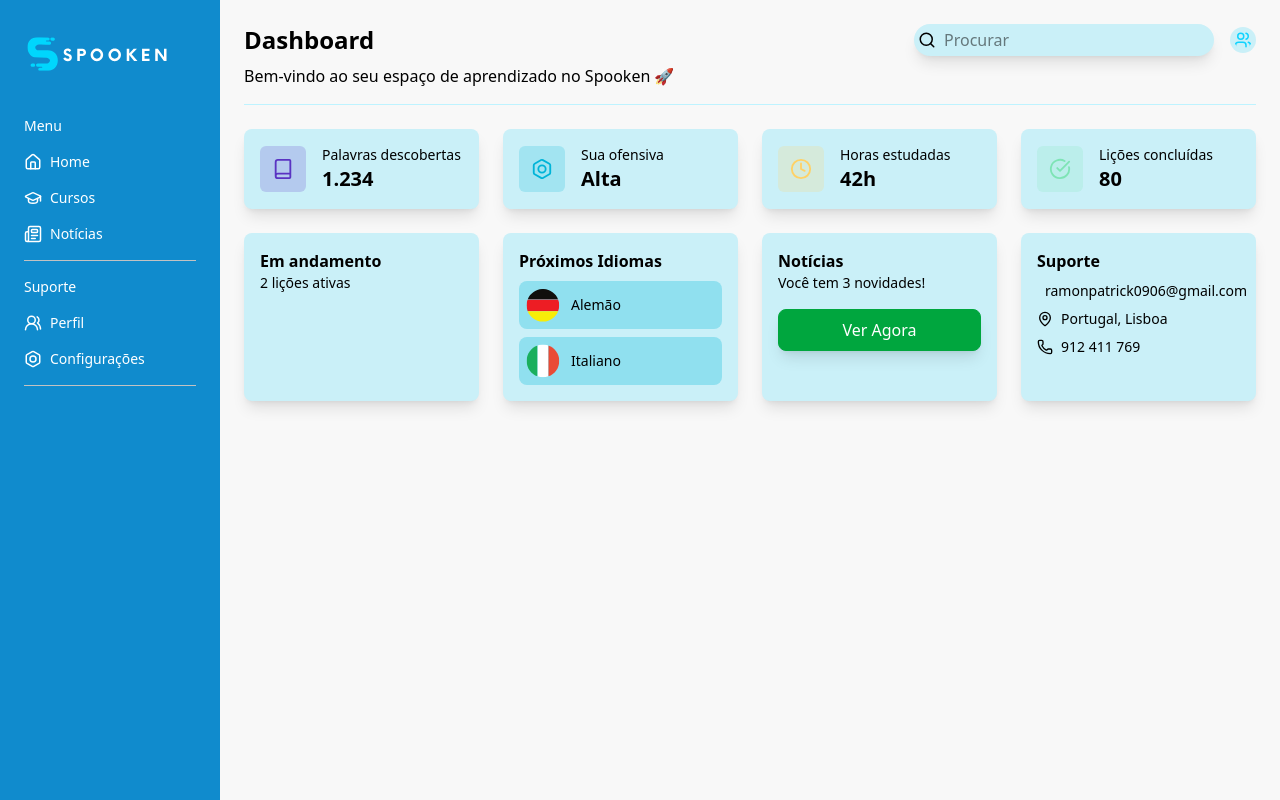
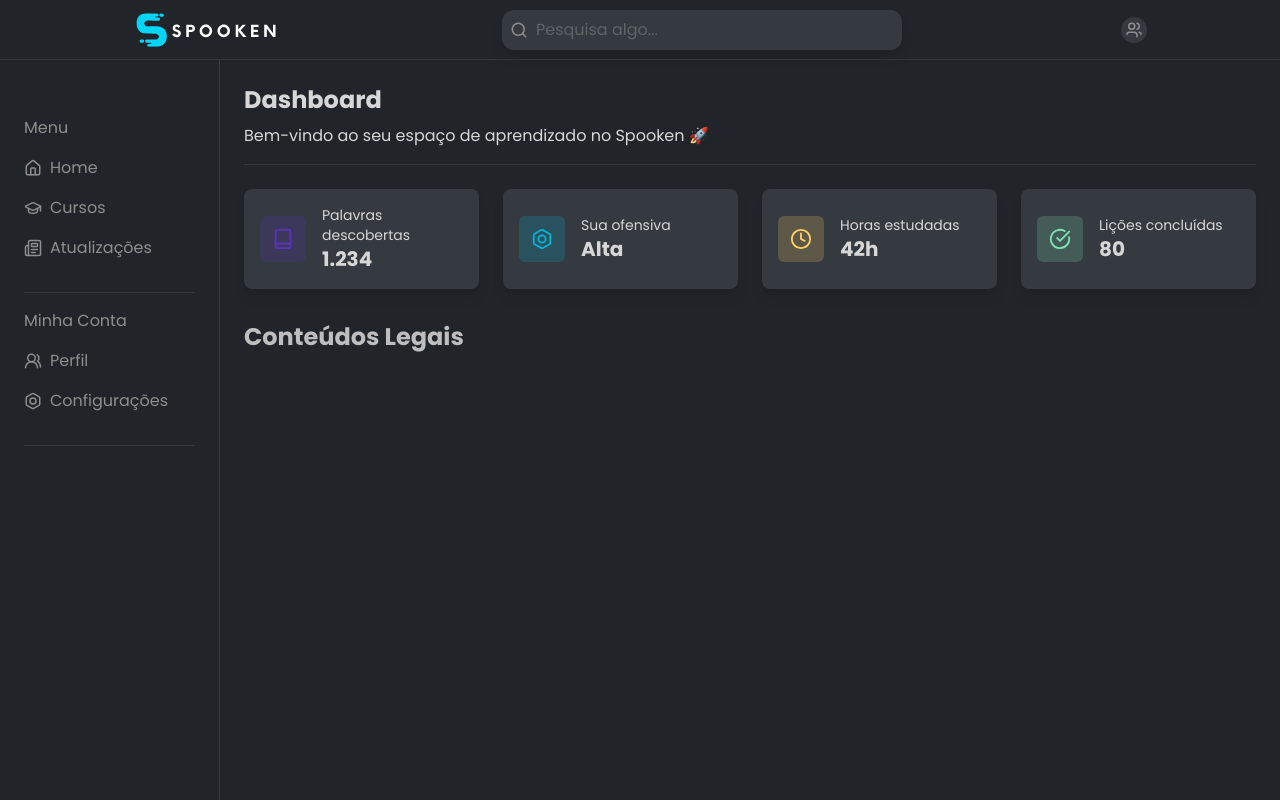
Before and after one commit to ramoncode-exe/spoken-web, a Next.js app: page /dashboard in a window 1280 px wide. Built offline with nearby package versions, Linux system fonts and the light colour scheme.

Commit message:
Improve ux/ui dashboard!

```diff
--- a/src/app/dashboard/layout.tsx
+++ b/src/app/dashboard/layout.tsx
@@ -1,24 +1,37 @@
 "use client"
 
-import { useState } from "react";
 import LogoLight from "../../assets/logo-light.svg";
 import Image from "next/image";
 import Link from "next/link";
-import { House, GraduationCap, Newspaper, UsersRound, Bolt } from "lucide-react";
+import { House, GraduationCap, Newspaper, UsersRound, Bolt, Users, Search } from "lucide-react";
 
 export default function DashboardLayout({ children }: { children: React.ReactNode }) {
+    return (
+        <div className="min-h-screen bg-[#212529] font-poppins flex flex-col">
 
-    return (
-        <div className="flex min-h-screen bg-[#108bcd]">
-            {/* Sidebar desktop */}
-            <aside className="hidden md:flex text-[#fff] w-[220px] p-6 flex-col">
+
+            <header className="w-full h-[60px] bg-[#212529] border-b border-[#343a40] flex items-center justify-around px-6 fixed top-0 left-0 z-50">
+                <div>
                     <Image src={LogoLight} alt="Logo Spooken" className="w-[150px]" />
+                </div>
+                <div>
+                    <search className='w-[400px] max-md:w-[200px]'>
+                        <form className='rounded-xl flex shadow-lg p-2 bg-[#343a40] text-[#8e8e8e]  items-center'>
+                            <Search size={18} /><input className='ml-2 outline-none' name="fsrch" id="fsrch" placeholder="Pesquisa algo..." />
+                        </form>
+                    </search>
+                </div>
+                <div>
+                    <Users className="bg-[#343a40] text-[#8e8e8e] p-1 rounded-full" size={26} />
+                </div>
+            </header>
 
-                <nav className="flex flex-col gap-4 text-sm mt-8">
-                    <div className="border-b border-[#c2c2c2]">
-                        <div>
+            <div className="flex flex-1 pt-[60px]">
+
+                <aside className="hidden md:flex text-[#8e8e8e] border-r border-[#343a40] w-[220px] p-6 flex-col">
+                    <nav className="flex flex-col gap-4 text-[16px] mt-8">
+                        <div className="border-b border-[#343a40] pb-4">
                             <h2 className="mb-4">Menu</h2>
-                        </div>
                             <Link href="/dashboard" className="flex mb-4 items-center gap-2">
                                 <House size={18} /> Home
                             </Link>
@@ -26,13 +39,12 @@
                                 <GraduationCap size={18} /> Cursos
                             </Link>
                             <Link href="/dashboard/news" className="flex items-center mb-4 gap-2">
-                            <Newspaper size={18} /> Notícias
+                                <Newspaper size={18} /> Atualizações
                             </Link>
                         </div>
-                    <div className="border-b border-[#c2c2c2]">
-                        <div>
-                            <h2 className="mb-4">Suporte</h2>
-                        </div>
+
+                        <div className="border-b border-[#343a40] pb-4">
+                            <h2 className="mb-4">Minha Conta</h2>
                             <Link href="/dashboard/perfil" className="flex mb-4 items-center gap-2">
                                 <UsersRound size={18} /> Perfil
                             </Link>
@@ -40,37 +52,23 @@
                                 <Bolt size={18} /> Configurações
                             </Link>
                         </div>
-
                     </nav>
                 </aside>
 
-            <main className="flex-1 bg-[#f8f8f8]">
-                <div className="md:hidden flex bg-[#108bcd]">
-                    <Image src={LogoLight} alt="Logo Spooken" className="w-[180px] mx-auto" />
+                {/* CONTEÚDO PRINCIPAL */}
+                <main className="flex-1 bg-[#212529] p-6">
+                    {children}
+                </main>
             </div>
 
-                <div className="p-6">
-                    {children}
+            {/* NAVBAR MOBILE FIXA NO RODAPÉ */}
+            <div className="flex md:hidden bg-[#212529] gap-12 text-[#fff] p-4 justify-center items-center fixed bottom-0 left-0 w-full z-50 border-t border-[#343a40]">
+                <Link href="/dashboard"><House size={28} /></Link>
+                <Link href="/dashboard/courses"><GraduationCap size={28} /></Link>
+                <Link href="/dashboard/news"><Newspaper size={28} /></Link>
+                <Link href="/dashboard/perfil"><UsersRound size={28} /></Link>
+                <Link href="/dashboard/settings"><Bolt size={28} /></Link>
             </div>
-
-                <div className="flex md:hidden bg-[#108bcd] gap-16 text-[#fff] p-4 justify-center items-center fixed bottom-0 left-0 w-full z-50">
-                    <Link href="/dashboard" className="flex items-center ">
-                        <House size={32} />
-                    </Link>
-                    <Link href="/dashboard/courses" className="flex items-center ">
-                        <GraduationCap size={32} />
-                    </Link>
-                    <Link href="/dashboard/news" className="flex items-center ">
-                        <Newspaper size={32} />
-                    </Link>
-                    <Link href="/dashboard/perfil" className="flex items-center ">
-                        <UsersRound size={32} />
-                    </Link>
-                    <Link href="/dashboard/settings" className="flex items-center ">
-                        <Bolt size={32} />
-                    </Link>
         </div>
-            </main>
-        </div >
     );
 }
--- a/src/app/dashboard/news/page.tsx
+++ b/src/app/dashboard/news/page.tsx
@@ -32,9 +32,9 @@
     ]
 
     return (
-        <div className="py-8 bg-[url('/bg-dash.svg')] bg-no-repeat bg-contain bg-start">
+        <div className="py-8">
             <div className="max-w-4xl mx-auto px-4">
-                <header className="text-center mb-6 text-[#000]">
+                <header className="text-start mb-6 text-[#d7d7d7]">
                     <h1 className="text-2xl md:text-3xl font-bold mb-2">Notícias</h1>
                     <p className="text-sm md:text-base">
                         Todas as notícias, novidades e atualizações do Spooken você pode
@@ -46,22 +46,22 @@
                     {posts.map((post, idx) => (
                         <article
                             key={idx}
-                            className="bg-[#CAF0F8] shadow-lg rounded-lg overflow-hidden flex flex-col md:flex-row gap-4 p-4"
+                            className="bg-[#343a40] shadow-lg rounded-lg overflow-hidden flex flex-col md:flex-row gap-4 "
                         >
                             <div className="flex-shrink-0 w-full md:w-48">
                                 <Image
                                     src={post.img}
                                     alt={post.alt}
-                                    className="rounded-lg object-cover w-full h-40 md:h-44"
+                                    className="object-cover w-full h-full md:h-44"
                                 />
                             </div>
 
-                            <div className="flex-1">
-                                <h2 className="text-lg text-[#000] md:text-xl font-extrabold mb-2">
+                            <div className="flex-1 p-4">
+                                <h2 className="text-lg text-[#d7d7d7] md:text-xl font-extrabold mb-2">
                                     {post.title}
                                 </h2>
-                                <p className="text-sm md:text-[15px] text-[#161616]">{post.body}</p>
-                                <span className="text-[12px] text-[#202020] mt-4">{post.data}</span>
+                                <p className="text-sm md:text-[15px] text-[#bebebe]">{post.body}</p>
+                                <span className="text-[12px] text-[#ababab] mt-4">{post.data}</span>
                             </div>
                         </article>
                     ))}
--- a/src/app/dashboard/page.tsx
+++ b/src/app/dashboard/page.tsx
@@ -9,59 +9,19 @@
 
 export default function DashboardPage() {
 
-    const options = [
-        {
-            title: "Em andamento",
-            text: "2 lições ativas"
-        },
-        {
-            title: "Próximos Idiomas",
-            imgGermany: FlagGermany,
-            GermanyIdioma: "Alemão",
-            imgItaly: FlagItaly,
-            ItalyIdioma: "Italiano"
-
-        },
-        {
-            title: "Notícias",
-            news: "Você tem 3 novidades!",
-            button: "Ver Agora"
-        },
-        {
-            title: "Suporte",
-            iconPhone: Phone,
-            textPhone: "912 411 769",
-            iconLocation: MapPin,
-            textLocation: "Portugal, Lisboa",
-            iconEmail: Mail,
-            textEmail: "ramonpatrick0906@gmail.com"
-        }
-    ]
-
-
     return (
         <div className="">
-            <div className='flex justify-between max-md:flex-wrap border-b border-[#bef3ff] text-[#000]'>
+            <div className='flex justify-between max-md:flex-wrap border-b border-[#343a40] text-[#d7d7d7]'>
                 <div className='max-md:mt-2'>
                     <h1 className="text-2xl font-bold">Dashboard</h1>
                     <p className="mt-2 mb-4">Bem-vindo ao seu espaço de aprendizado no Spooken 🚀</p>
-                </div>
-                <div className='max-md:hidden'>
-                    <div className='flex items-center gap-4 max-md:mb-4'>
-                        <search className='w-[300px] max-md:w-[200px]'>
-                            <form className='rounded-4xl flex shadow-lg p-1 bg-[#CAF0F8] text-[#000]  items-center'>
-                                <Search size={18} /><input className='ml-2 outline-none' name="fsrch" id="fsrch" placeholder="Procurar" />
-                            </form>
-                        </search>
-                        <Users className="bg-[#CAF0F8] text-[#10d3ff] p-1 rounded-full" size={26} />
-                    </div>
                 </div>
             </div>
 
             <div className="grid grid-cols-1 lg:grid-cols-4 gap-6 mt-6">
                 <div className="lg:col-span-4">
-                    <div className="grid grid-cols-1 sm:grid-cols-2 lg:grid-cols-4 gap-6 text-[#000]">
-                        <div className="flex items-center gap-4 p-4 rounded-lg bg-[#CAF0F8] shadow-lg">
+                    <div className="grid grid-cols-1 sm:grid-cols-2 lg:grid-cols-4 gap-6 text-[#d7d7d7]">
+                        <div className="flex items-center gap-4 p-4 rounded-lg bg-[#343a40] shadow-lg">
                             <div className="p-3 rounded-md bg-[#5a33c2]/20 text-[#5a33c2]"><Book size={22} /></div>
                             <div>
                                 <div className="text-sm">Palavras descobertas</div>
@@ -69,7 +29,7 @@
                             </div>
                         </div>
 
-                        <div className="flex items-center gap-4 p-4 rounded-lg bg-[#CAF0F8] shadow-lg">
+                        <div className="flex items-center gap-4 p-4 rounded-lg bg-[#343a40] shadow-lg">
                             <div className="p-3 rounded-md bg-[#00b4d8]/20 text-[#00B4D8]"><Bolt size={22} /></div>
                             <div>
                                 <div className="text-sm">Sua ofensiva</div>
@@ -77,7 +37,7 @@
                             </div>
                         </div>
 
-                        <div className="flex items-center gap-4 p-4 rounded-lg bg-[#CAF0F8] shadow-lg">
+                        <div className="flex items-center gap-4 p-4 rounded-lg bg-[#343a40] shadow-lg">
                             <div className="p-3 rounded-md bg-[#ffd166]/20 text-[#ffd166]"><Clock size={22} /></div>
                             <div>
                                 <div className="text-sm">Horas estudadas</div>
@@ -85,7 +45,7 @@
                             </div>
                         </div>
 
-                        <div className="flex items-center gap-4 p-4 rounded-lg bg-[#CAF0F8] shadow-lg">
+                        <div className="flex items-center gap-4 p-4 rounded-lg bg-[#343a40] shadow-lg">
                             <div className="p-3 rounded-md bg-[#7ee4b5]/20 text-[#7ee4b5]"><CheckCircle size={22} /></div>
                             <div>
                                 <div className="text-sm">Lições concluídas</div>
@@ -94,49 +54,18 @@
                         </div>
                     </div>
 
+                    <div className='mt-8 text-[#bebebe]'>
+                        <div>
+                            <h1 className="text-2xl font-bold">Conteúdos Legais</h1>
+                        </div>
+                        <div className="grid grid-cols-1 sm:grid-cols-2 lg:grid-cols-4 gap-6 mt-6">
+                            <div></div>
+                            <div></div>
+                            <div></div>
+                            <div></div>
+                        </div>
+                    </div>
 
-                    <div className="grid grid-cols-1 sm:grid-cols-2 lg:grid-cols-4 gap-6 mt-6">
-                        {options.map((option, idx) => (
-                            <div key={idx} className="p-4 rounded-lg bg-[#CAF0F8] text-[#000] transform hover:-translate-y-1 transition  shadow-lg">
-                                <h2 className="font-bold">{option.title}</h2>
-
-                                {option.text && <p className="text-sm">{option.text}</p>}
-                                {option.news && <p className='text-sm'>{option.news}</p>}
-                                {option.button && <Link href="/dashboard/news"><button className='w-full border border-green-600 p-2 bg-green-600 mt-4 text-[#fff] shadow-lg rounded-lg'>{option.button}</button></Link>}
-
-                                {option.imgGermany && (
-                                    <div className='flex items-center gap-2 p-1 rounded-lg mt-2 bg-[#90E0EF]'>
-                                        <Image src={option.imgGermany} alt="Bandeira da Alemanha" width={40} /> {option.GermanyIdioma && <p className="text-sm">{option.GermanyIdioma}</p>}
-                                    </div>
-                                )}
-                                {option.imgItaly && (
-                                    <div className='flex items-center gap-2 p-1 mt-2 rounded-lg bg-[#90E0EF]'>
-                                        <Image src={option.imgItaly} alt="Bandeira da Itália" width={40} /> {option.ItalyIdioma && <p className="text-sm">{option.ItalyIdioma}</p>}
-                                    </div>
-                                )}
-
-
-                                {option.iconEmail && (
-                                    <div className='flex items-center gap-2 mt-2'>
-                                        <option.iconEmail size={16} /> {option.textEmail && <p className="text-sm">{option.textEmail}</p>}
-                                    </div>
-                                )}
-
-                                {option.iconLocation && (
-                                    <div className='flex items-center gap-2 mt-2'>
-                                        <option.iconLocation size={16} /> {option.textLocation && <p className='text-sm'>{option.textLocation}</p>}
-                                    </div>
-                                )}
-
-                                {option.iconPhone && (
-                                    <div className='flex items-center gap-2 mt-2'>
-                                        <option.iconPhone size={16} /> {option.textPhone && <p className='text-sm'>{option.textPhone}</p>}
-                                    </div>
-                                )}
-
-                            </div>
-                        ))}
-                    </div>
                 </div>
             </div>
         </div>
--- a/src/app/dashboard/settings/page.tsx
+++ b/src/app/dashboard/settings/page.tsx
@@ -8,7 +8,7 @@
 
     return (
         <div className="p-6">
-            <div className="max-w-4xl mx-auto bg-[#CAF0F8]  rounded-lg shadow p-6 text-[#000]">
+            <div className="max-w-4xl mx-auto bg-[#343a40]  rounded-lg shadow-md p-6 text-[#d7d7d7]">
                 <h1 className="text-2xl font-semibold mb-4">Configurações da Conta</h1>
 
                 <div className="grid grid-cols-1 md:grid-cols-2 gap-6">
```
Also changed, not shown: src/app/dashboard/perfil/page.tsx (+5 -115 lines), public/bg-dash.svg (deleted). Lines whose indentation alone changed are shown as unchanged.
